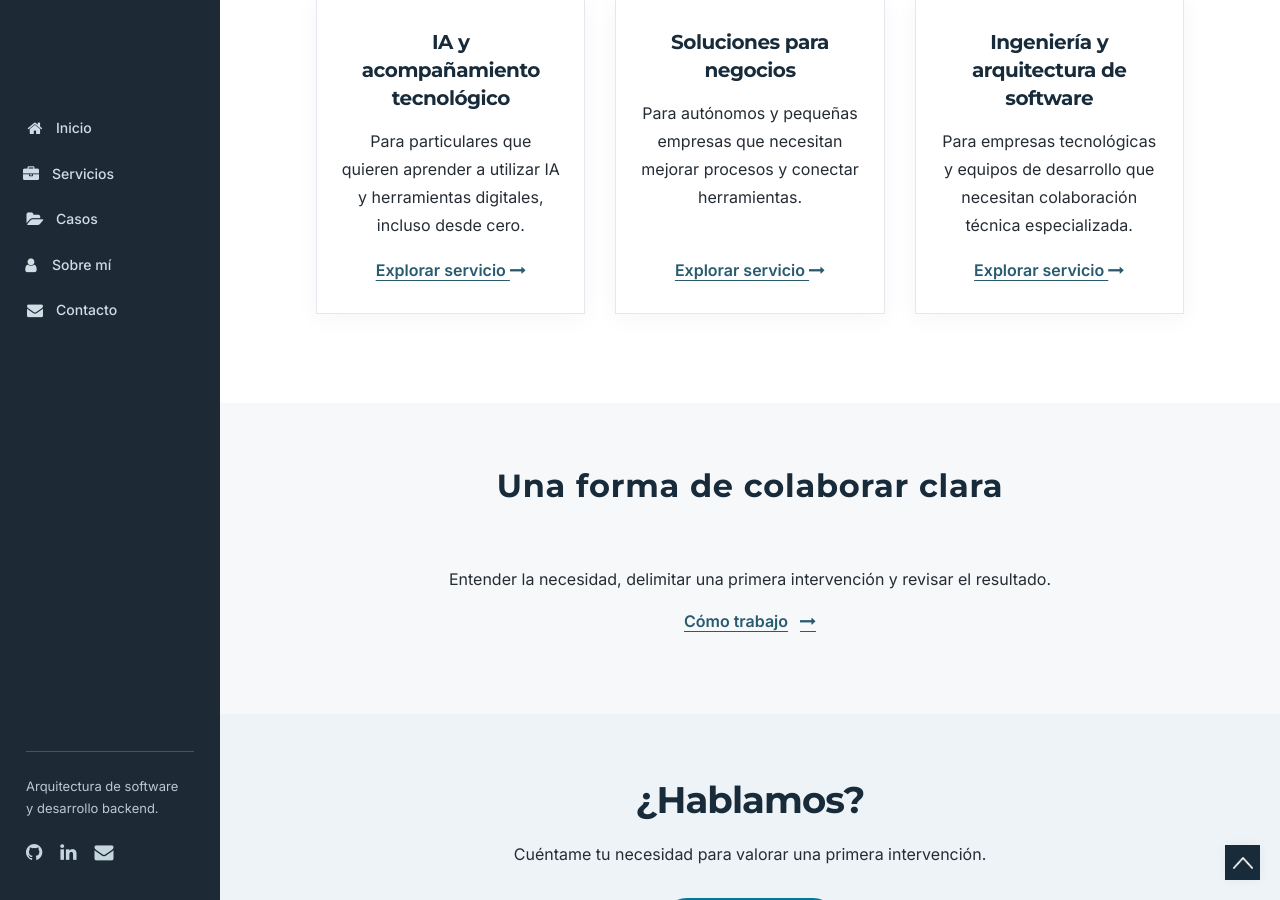
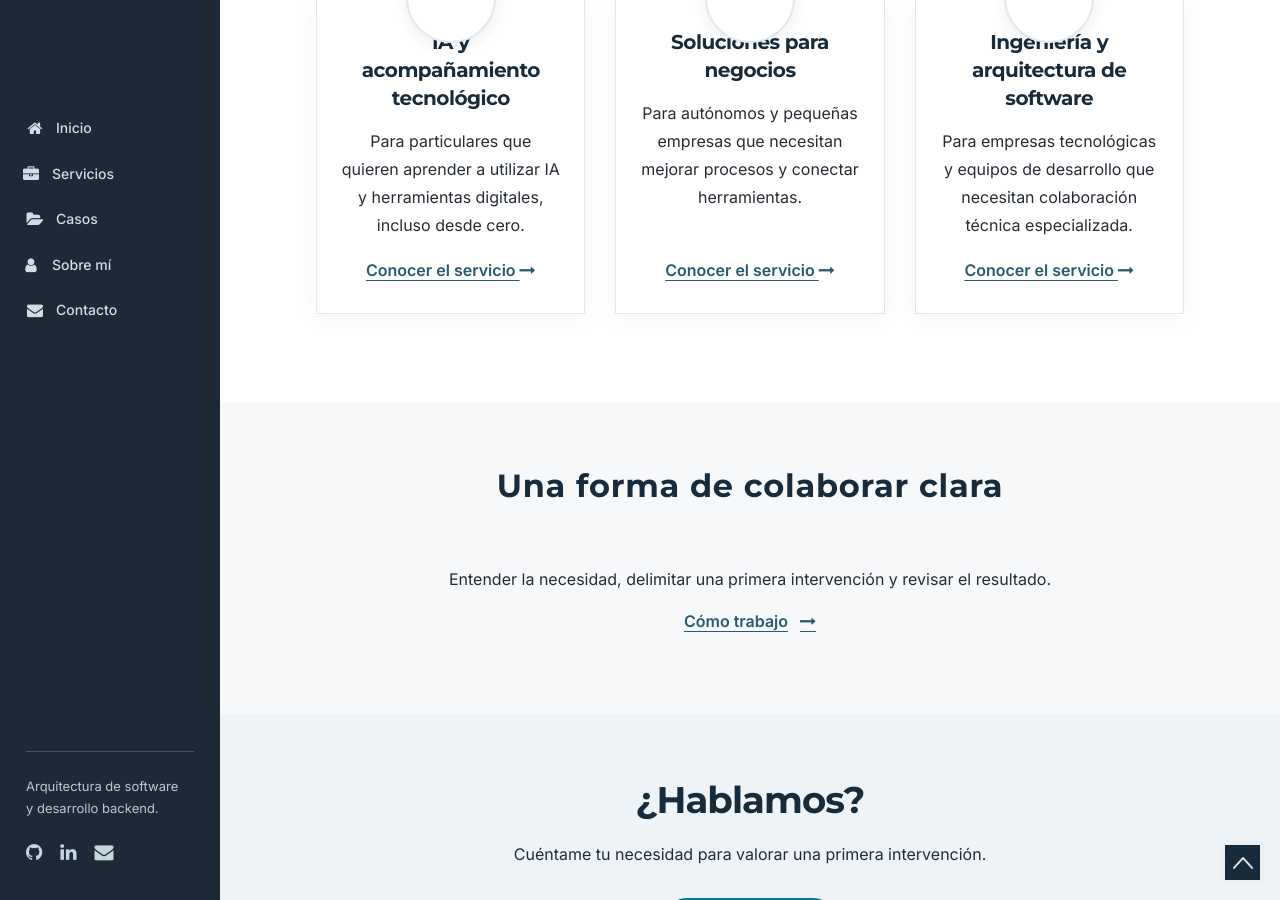
Before and after one commit to dabiz-me/dabiz.me, a Jekyll site: the page built from servicios.md, in a window 1280 px wide and 900 px high, scrolled down 700 px. Built offline with Jekyll 4.4.1, drawn with Linux system fonts in a browser that asks for light colours.

Commit message:
feat(v3.1): restore technical service depth and consistent iconography

```diff
--- a/servicios.md
+++ b/servicios.md
@@ -17,9 +17,9 @@ permalink: /servicios/
     <div class="services"><div class="container-fluid"><div class="services-wrapper">
       <div class="section-title text-center"><div class="border-center"></div><h2 id="lines-title">¿Qué necesitas?</h2><div class="border-center"></div></div>
       <div class="row dabiz-service-card-grid">
-        <div class="col-lg-4 col-md-6 dabiz-service-column"><article class="services-box text-center dabiz-service-card"><h3>IA y acompañamiento tecnológico</h3><p>Para particulares que quieren aprender a utilizar IA y herramientas digitales, incluso desde cero.</p><a href="{{ '/ia-y-tecnologia/' | relative_url }}">Explorar servicio <i class="fa fa-long-arrow-right" aria-hidden="true"></i></a></article></div>
-        <div class="col-lg-4 col-md-6 dabiz-service-column"><article class="services-box text-center dabiz-service-card"><h3>Soluciones para negocios</h3><p>Para autónomos y pequeñas empresas que necesitan mejorar procesos y conectar herramientas.</p><a href="{{ '/soluciones-negocios/' | relative_url }}">Explorar servicio <i class="fa fa-long-arrow-right" aria-hidden="true"></i></a></article></div>
-        <div class="col-lg-4 col-md-6 dabiz-service-column"><article class="services-box text-center dabiz-service-card"><h3>Ingeniería y arquitectura de software</h3><p>Para empresas tecnológicas y equipos de desarrollo que necesitan colaboración técnica especializada.</p><a href="{{ '/ingenieria-software/' | relative_url }}">Explorar servicio <i class="fa fa-long-arrow-right" aria-hidden="true"></i></a></article></div>
+        <div class="col-lg-4 col-md-6 dabiz-service-column"><article class="services-box text-center dabiz-service-card"><div class="services-box-logo dabiz-service-icon" aria-hidden="true"><i class="fa fa-graduation-cap" aria-hidden="true"></i></div><h3>IA y acompañamiento tecnológico</h3><p>Para particulares que quieren aprender a utilizar IA y herramientas digitales, incluso desde cero.</p><a href="{{ '/ia-y-tecnologia/' | relative_url }}">Conocer el servicio <i class="fa fa-long-arrow-right" aria-hidden="true"></i></a></article></div>
+        <div class="col-lg-4 col-md-6 dabiz-service-column"><article class="services-box text-center dabiz-service-card"><div class="services-box-logo dabiz-service-icon" aria-hidden="true"><i class="fa fa-cogs" aria-hidden="true"></i></div><h3>Soluciones para negocios</h3><p>Para autónomos y pequeñas empresas que necesitan mejorar procesos y conectar herramientas.</p><a href="{{ '/soluciones-negocios/' | relative_url }}">Conocer el servicio <i class="fa fa-long-arrow-right" aria-hidden="true"></i></a></article></div>
+        <div class="col-lg-4 col-md-6 dabiz-service-column"><article class="services-box text-center dabiz-service-card"><div class="services-box-logo dabiz-service-icon" aria-hidden="true"><i class="fa fa-cubes" aria-hidden="true"></i></div><h3>Ingeniería y arquitectura de software</h3><p>Para empresas tecnológicas y equipos de desarrollo que necesitan colaboración técnica especializada.</p><a href="{{ '/ingenieria-software/' | relative_url }}">Conocer el servicio <i class="fa fa-long-arrow-right" aria-hidden="true"></i></a></article></div>
       </div>
     </div></div></div>
   </section>
```
